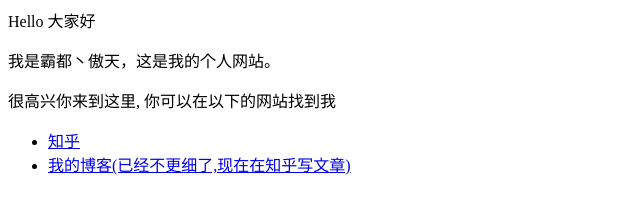
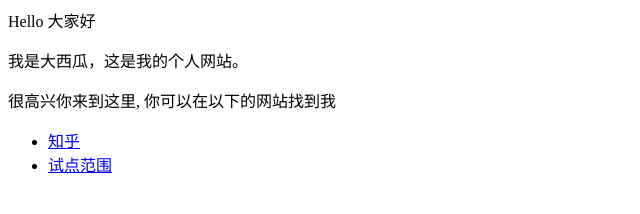
Before and after one commit to ghlg1998/ghlg1998, a plain HTML site: page index.html in a window 1280 px wide. Shown: the whole page, without its empty margins (0-640 px from the left). Drawn offline with Linux system fonts and the light colour scheme.

Commit message:
Update index.html

```diff
--- a/index.html
+++ b/index.html
@@ -1,8 +1,8 @@
 <p>Hello 大家好</p>
-<p>我是霸都丶傲天，这是我的个人网站。 </p>
+<p>我是大西瓜，这是我的个人网站。 </p>
 <p>很高兴你来到这里, 你可以在以下的网站找到我</p>
 
 <ul>
   <li> <a href="https://www.zhihu.com/people/AJLoveChina">知乎</a> </li>
-  <li> <a href="http://hejie.nigeerhuo.com">我的博客(已经不更细了,现在在知乎写文章)</a> </li>
+  <li> <a href="http://hejie.nigeerhuo.com">试点范围</a> </li>
 </ul>
```
